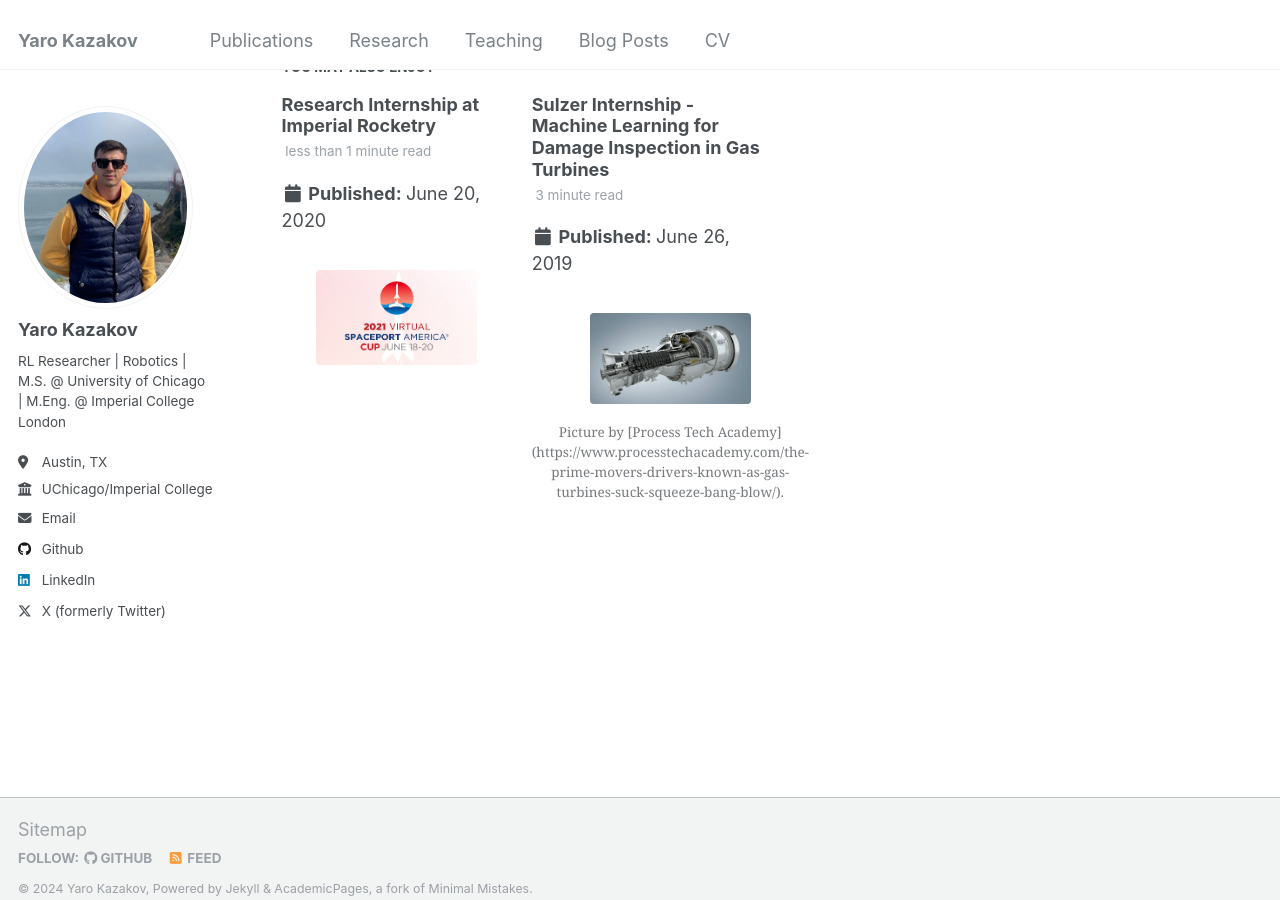
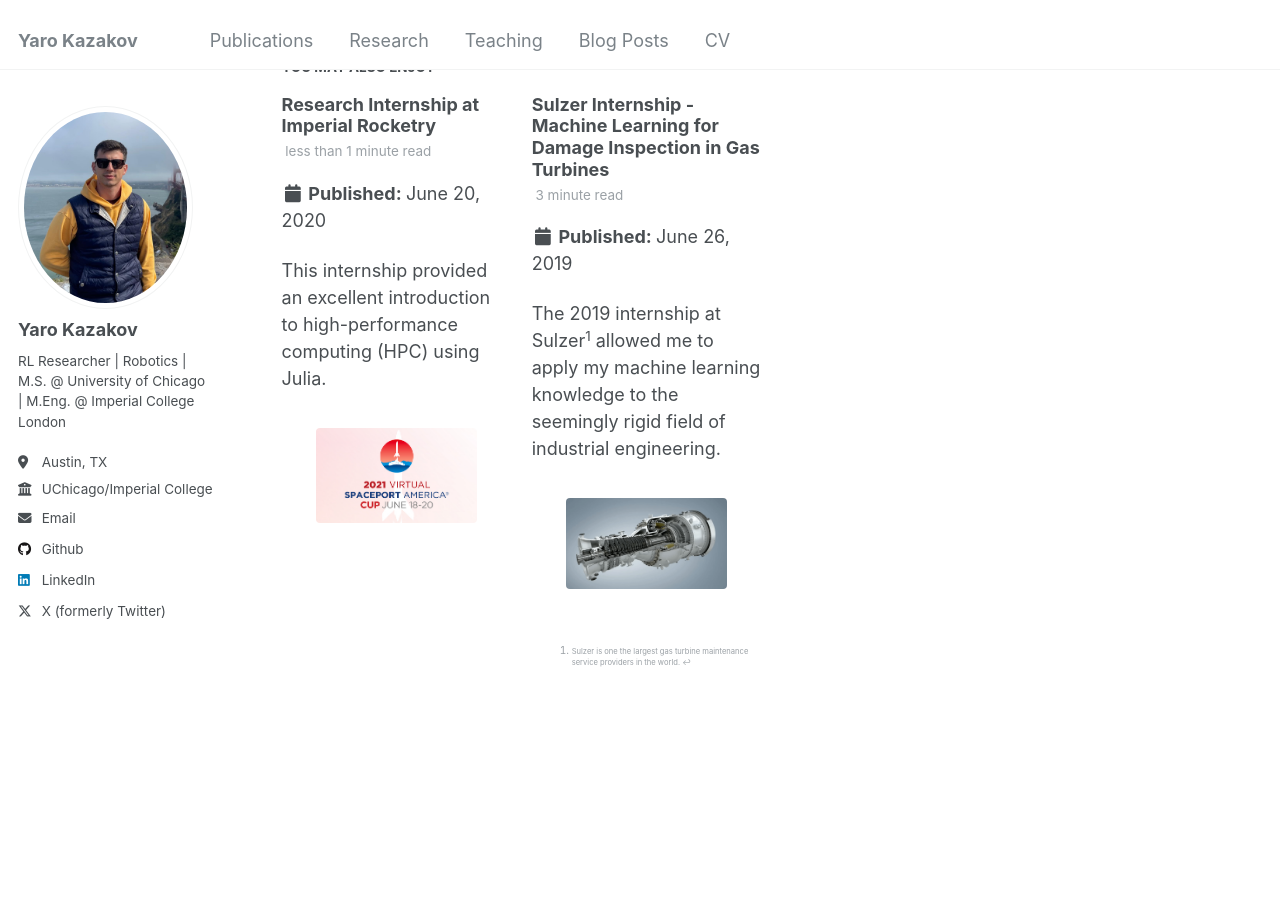
Before and after one commit to YaroKazakov/yarokazakov.github.io, a Jekyll site: the page built from _posts/2024-09-28-blog-reward-functions.md, in a window 1280 px wide and 900 px high, scrolled down 4581 px. Built offline with Jekyll 4.4.1, drawn with Linux system fonts in a browser that asks for light colours; some of the changed text lies outside the part shown.

Commit message:
small post updates

```diff
--- a/_posts/2019-06-26-Sulzer-Internship.md
+++ b/_posts/2019-06-26-Sulzer-Internship.md
@@ -3,12 +3,12 @@ title:  "Sulzer Internship - Machine Learning for Damage Inspection in Gas Turbi
 date:   2019-06-26
 permalink: /posts/internship_Sulzer
 ---
+The 2019 internship at Sulzer[^1] allowed me to apply my machine learning knowledge to the seemingly rigid field of industrial engineering.
 <figure style="display: flex; flex-direction: column; align-items: center;">
   <img src="{{ "/assets/img/work/gas-turbine-gif.gif"  | absolute_url }}" alt="mode_shape" class="post-pic" style="width: 70%;"/>
-  <figcaption style="text-align: center;">Picture by [Process Tech Academy](https://www.processtechacademy.com/the-prime-movers-drivers-known-as-gas-turbines-suck-squeeze-bang-blow/).</figcaption>
 </figure>
 
-The 2019 internship at Sulzer[^1] allowed me to apply my machine learning knowledge to the seemingly rigid field of industrial engineering. At first glance, someone working in the gas turbine or turbojet engine sector might think the industry is "low-tech." However, this assumption would be incorrect. The gas turbine maintenance industry is already leveraging advanced supervised learning techniques to save millions of dollars annually. My experience, described below, shows how a short-term internship project can meaningfully optimize business processes.
+At first glance, someone working in the gas turbine or turbojet engine sector might think the industry is "low-tech." However, this assumption would be incorrect. The gas turbine maintenance industry is already leveraging advanced supervised learning techniques to save millions of dollars annually. My experience, described below, shows how a short-term internship project can meaningfully optimize business processes.
 
 A gas turbine requires regular maintenance, which is costly, and only a few companies worldwide possess the expertise to do it well. Gas turbines are subjected to corrosion, extreme heat, axial stress loads, and numerous other factors that can hinder operations, potentially leading to severe financial losses for utility companies. Examples of wet corrosion and heat damage are illustrated below.
 
--- a/_posts/2020-06-20-imperial-rocketry.md
+++ b/_posts/2020-06-20-imperial-rocketry.md
@@ -3,10 +3,13 @@ title:  "Research Internship at Imperial Rocketry"
 date:   2020-06-20
 permalink: /posts/internship_ICR
 ---
+ This internship provided an excellent introduction to high-performance computing (HPC) using Julia.
 <figure style="display: flex; flex-direction: column; align-items: center;">
   <img src="{{ "/assets/img/work/spaceport.jpg"  | absolute_url }}" alt="mode_shape" class="post-pic" style="width: 70%;"/>
 </figure>
 
-The project was part of the annual Imperial College Rocketry Team's entry in the Spaceport America Cup. This internship provided an excellent introduction to high-performance computing (HPC) using Julia. The main objective was to implement a Mesh Adaptive Direct Search (MADS) algorithm in Julia for trajectory estimation of a gas-propelled rocket. MADS is an optimization algorithm designed to solve nonlinear optimization problems, particularly those with non-smooth or non-differentiable objective functions. It adapts the search mesh size based on the local behavior of the objective function, improving efficiency in finding optimal solutions.
+The project was part of the annual Imperial College Rocketry Team's entry in the Spaceport America Cup. The main objective was to implement a Mesh Adaptive Direct Search (MADS) algorithm in Julia for trajectory estimation of a gas-propelled rocket. MADS is an optimization algorithm designed to solve nonlinear optimization problems, particularly those with non-smooth or non-differentiable objective functions. It adapts the search mesh size based on the local behavior of the objective function, improving efficiency in finding optimal solutions.
 
 The control algorithm aimed to optimize in-flight fuel consumption to maximize the rocket's apogee (the highest point in its trajectory). The internship was a success: the algorithm's runtime was reduced threefold, largely due to the effective introduction of caching mechanisms.
+
+[Click here to view the repo I worked on]({{ "https://github.com/ImperialCollegeLondon/DirectSearch.jl" | absolute_url }})
```
Also changed, not shown: _posts/2024-09-28-blog-reward-functions.md (+1 -1 lines), _research/2024-09-25-RL-SARSA-Q-learning-MC.md (+0 -1 lines).
